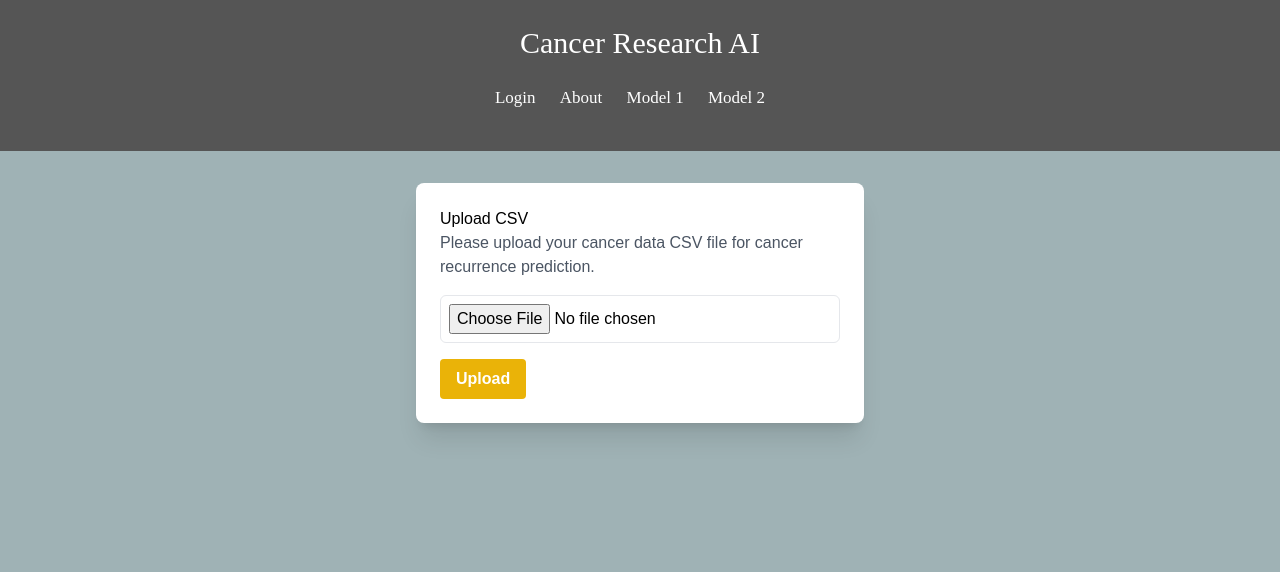
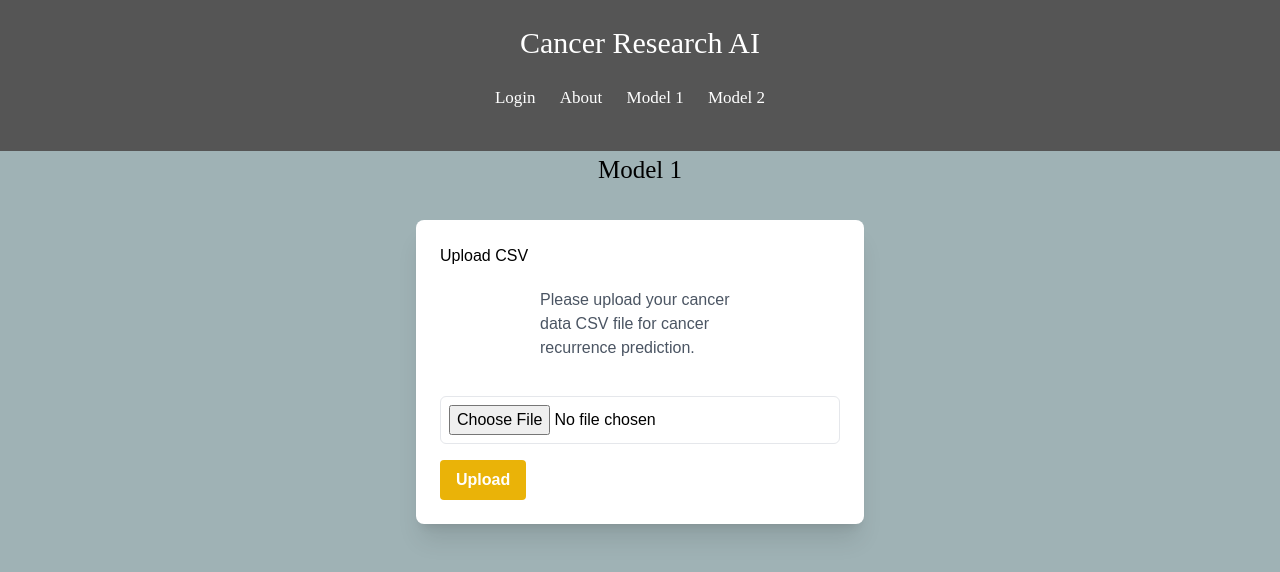
Before and after one commit to ChrisTague1/sdmay24-10, a SvelteKit app in the folder ai-cancer-ui/: page /app in a window 1280 px wide. Shown: the top 572 px of the page. Built offline with nearby package versions, Linux system fonts and the light colour scheme.

Commit message:
added headline to a couple pages

```diff
--- a/ai-cancer-ui/src/routes/app/+page.svelte
+++ b/ai-cancer-ui/src/routes/app/+page.svelte
@@ -1,3 +1,5 @@
+<h1>Model 1</h1>
+
 <script lang='ts'>
     import {enhance} from '$app/forms';
 
@@ -14,3 +16,18 @@
         <h2 class="mt-4 text-2xl font-bold">{`Cancer will come back in ${form.prediction} months`}</h2>
     {/if}
 </div>
+
+<style>
+
+    h1{
+        text-align: center;
+        color: black;
+        font-family:'Century Gothic';
+        font-size:25px;
+    }
+
+    p{
+        padding: 20px 100px;
+    }
+
+</style>
--- a/ai-cancer-ui/src/routes/model2/+page.svelte
+++ b/ai-cancer-ui/src/routes/model2/+page.svelte
@@ -0,0 +1,17 @@
+<h1>Model 2</h1>
+
+
+<style>
+
+    h1{
+        text-align: center;
+        color: black;
+        font-family:'Century Gothic';
+        font-size:25px;
+    }
+
+    p{
+        padding: 20px 100px;
+    }
+
+</style>
```
